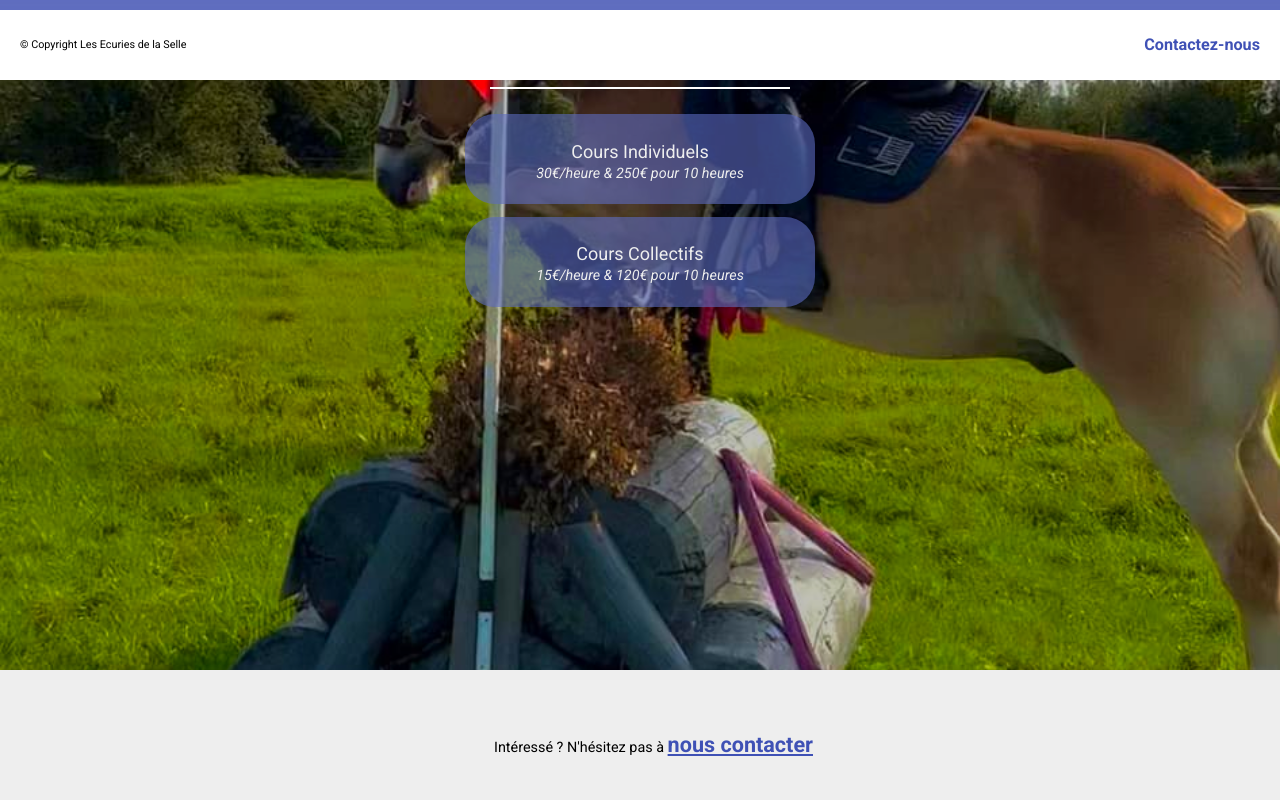
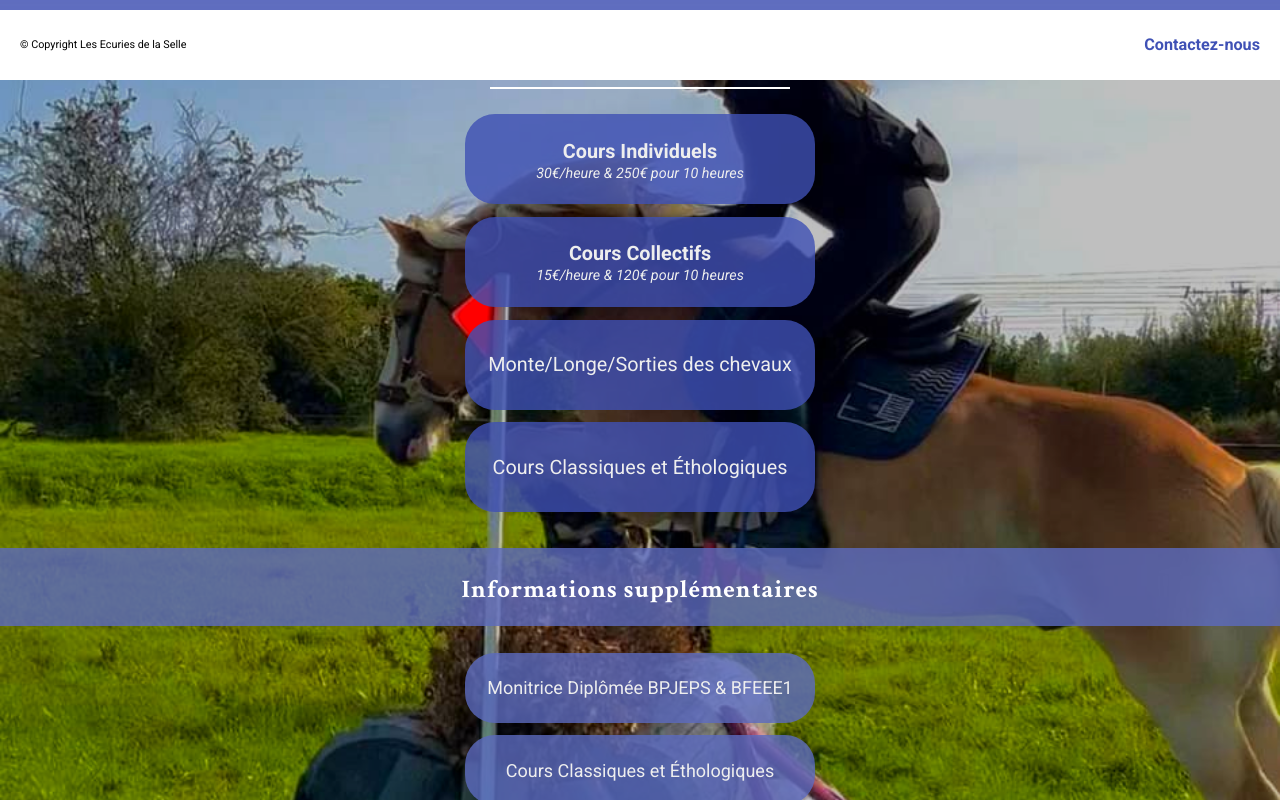
Before and after one commit to GoutteDooo/Site_Ecurie, a React (Vite) app: page /cours in a window 1280 px wide. Shown: the part 720-1520 px from the top of the page. Built offline with nearby package versions, Linux system fonts and the light colour scheme.

Commit message:
feat(Cours): Add Infos supplementaires

```diff
--- a/src/components/cours/Tarifs.jsx
+++ b/src/components/cours/Tarifs.jsx
@@ -1,34 +1,40 @@
 import React from "react";
 import Bubble from "../../components/Bubble";
-import { BG_COLOR } from "../../utils/variables";
+import { BG_COLOR, SECONDARY_COLOR } from "../../utils/variables";
+import { CONTENT_PRESTATIONS, CONTENT_INFOS } from "../../data/Tarifs_data";
 
 /**
  * Display les tarifs des cours
  * @returns
  */
 const Tarifs = () => {
-  const content = [
-    <>
-      <p>Cours Individuels</p>
-      <em>30€/heure & 250€ pour 10 heures</em>
-    </>,
-    <>
-      <p>Cours Collectifs</p>
-      <em>15€/heure & 120€ pour 10 heures</em>
-    </>,
-  ];
-  const MAIN_COLOR__OPACITY = "#5c6bc099";
+  const MAIN_COLOR_OPACITY = "#5c6bc0cc";
+  const SECONDARY_COLOR_OPACITY = "#3f51b5cc";
+
   return (
     <div className="cours__tarifs">
       <div className="cours__tarifs--bg"></div>
-      <h1>Les Tarifs des Cours</h1>
-      {content.map((c, i) => (
+      <h1>Nos Prestations</h1>
+      {CONTENT_PRESTATIONS.map((c, i) => (
         <Bubble
-          bgColor={MAIN_COLOR__OPACITY}
+          bgColor={SECONDARY_COLOR_OPACITY}
           textColor={BG_COLOR}
           content={c}
           key={i}
-          borderColor="none"
+          borderColor={SECONDARY_COLOR_OPACITY}
+        />
+      ))}
+      <h1 style={{ fontSize: "1.4rem", backgroundColor: MAIN_COLOR_OPACITY }}>
+        Informations supplémentaires
+      </h1>
+      {CONTENT_INFOS.map((c, i) => (
+        <Bubble
+          bgColor={MAIN_COLOR_OPACITY}
+          textColor={BG_COLOR}
+          content={c}
+          key={i}
+          size={70}
+          borderColor={MAIN_COLOR_OPACITY}
         />
       ))}
     </div>
--- /dev/null
+++ b/src/data/Tarifs_data.jsx
@@ -0,0 +1,25 @@
+export const CONTENT_PRESTATIONS = [
+  <>
+    <p style={{ fontWeight: "bold", fontSize: "1.1rem" }}>Cours Individuels</p>
+    <em>30€/heure & 250€ pour 10 heures</em>
+  </>,
+  <>
+    <p style={{ fontWeight: "bold", fontSize: "1.1rem" }}>Cours Collectifs</p>
+    <em>15€/heure & 120€ pour 10 heures</em>
+  </>,
+  <>
+    <p style={{ fontSize: "1.1rem" }}>Monte/Longe/Sorties des chevaux</p>
+  </>,
+  <>
+    <p style={{ fontSize: "1.1rem" }}>Cours Classiques et Éthologiques</p>
+  </>,
+];
+
+export const CONTENT_INFOS = [
+  <p>Monitrice Diplômée BPJEPS & BFEEE1</p>,
+  <p>Cours Classiques et Éthologiques</p>,
+  <p>Accompagnement dans les concours</p>,
+  <p>Passage de galops FFE</p>,
+  <p>Coachings concours club amateur, dressage & sauts</p>,
+  <p>Prise de Licence, tarifs suivant FFE</p>,
+];
--- a/src/styles/pages/cours/_tarifs.scss
+++ b/src/styles/pages/cours/_tarifs.scss
@@ -1,6 +1,5 @@
 .cours__tarifs {
   width: 100%;
-  height: $vh;
   position: relative;
   padding-bottom: 2rem;
   &--bg {
@@ -25,5 +24,11 @@
     &:after {
       width: 300px;
     }
+    &:nth-of-type(2) {
+      margin-top: 2rem;
+      &:after {
+        width: 0;
+      }
+    }
   }
 }
```
